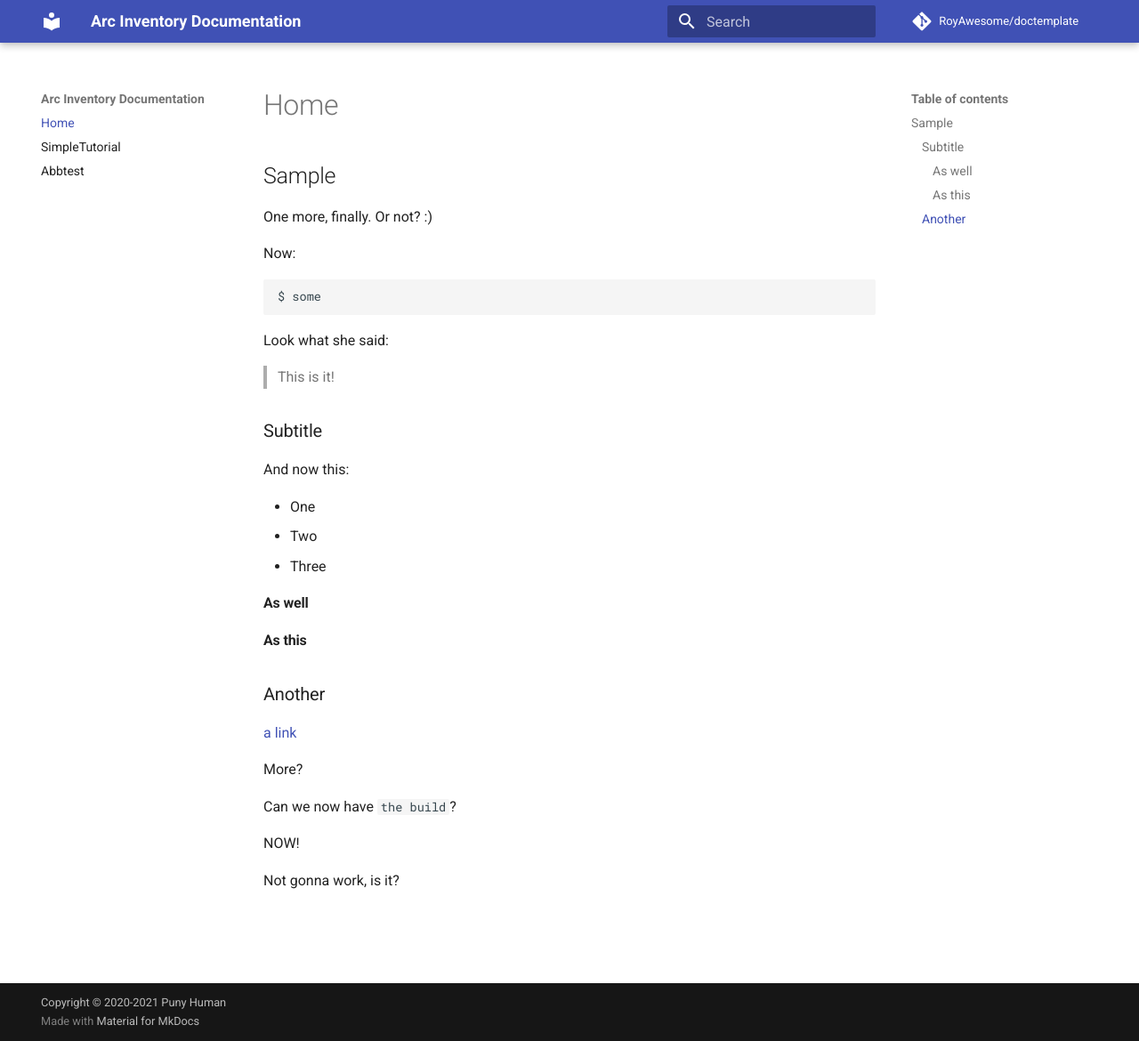
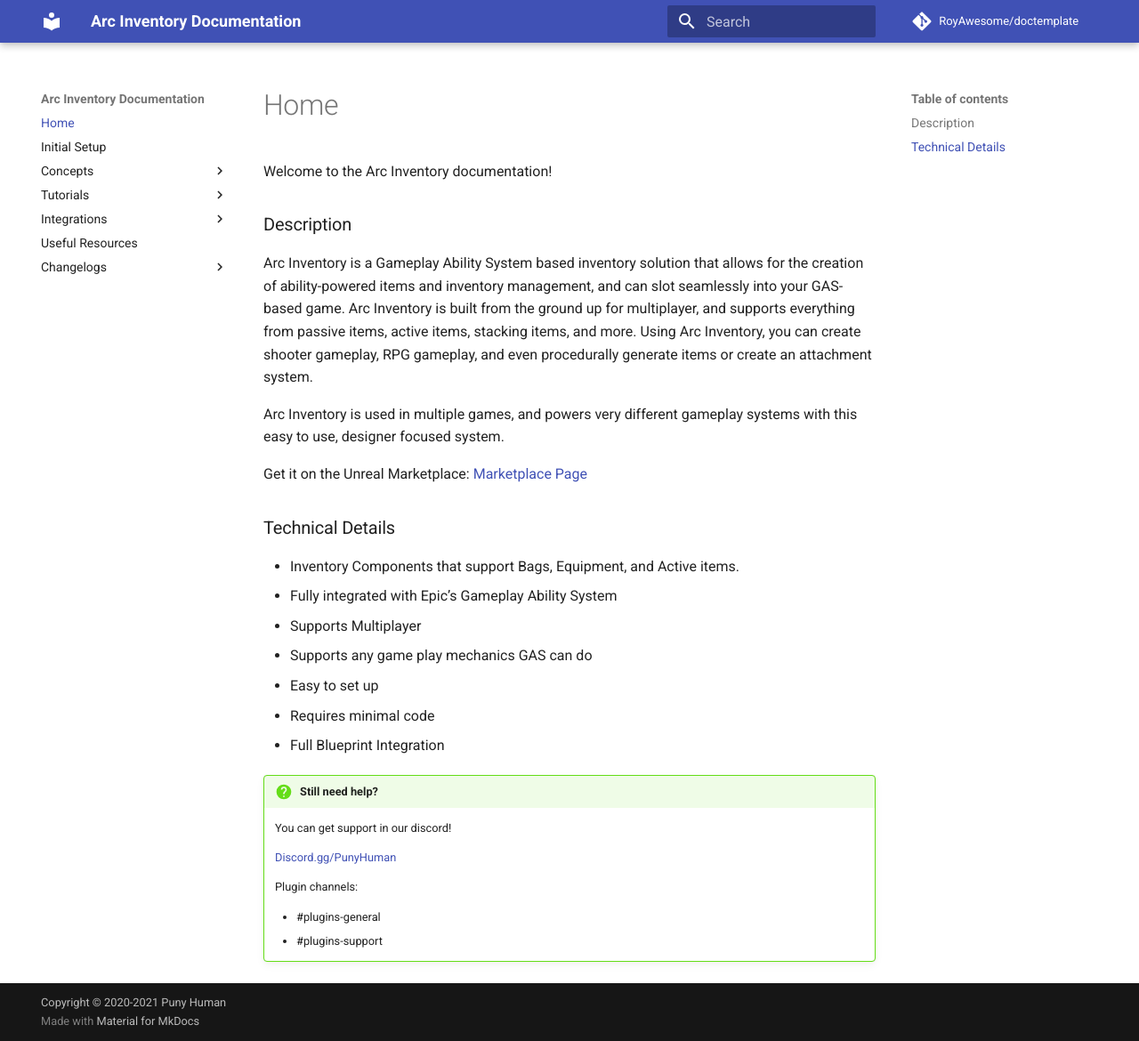
Before and after one commit to punyhumangames/ArcPluginsDocumentation, an MkDocs documentation site: the page built from docs/index.md, in a window 1280 px wide and 1170 px high. Shown: the whole window at 89% size. Built offline with MkDocs 1.6.1 and Material for MkDocs 9.7.7, drawn with Linux system fonts in a browser that asks for light colours.

Commit message:
initial layout and first documentation

````diff
--- a/docs/index.md
+++ b/docs/index.md
@@ -1,40 +1,31 @@
-## Sample
+Welcome to the Arc Inventory documentation!
 
-One more, finally. Or not? :)
+### Description
 
-Now:
-
-```
-$ some
-```
-
-Look what she said:
-
-> This is it!
-
-### Subtitle
-
-And now this:
-
-- One
-- Two
-- Three
+Arc Inventory is a Gameplay Ability System based inventory solution that allows for the creation of ability-powered items and inventory management, and can slot seamlessly into your GAS-based game. Arc Inventory is built from the ground up for multiplayer, and supports everything from passive items, active items, stacking items, and more. Using Arc Inventory, you can create shooter gameplay, RPG gameplay, and even procedurally generate items or create an attachment system.
 
 
-#### As well
+Arc Inventory is used in multiple games, and powers very different gameplay systems with this easy to use, designer focused system.
 
-#### As this
+Get it on the Unreal Marketplace: [Marketplace Page](https://www.unrealengine.com/marketplace/en-US/product/arc-inventory)
 
-### Another
+### Technical Details
 
-[a link](https://aws.com)
-
-More?
+- Inventory Components that support Bags, Equipment, and Active items.
+- Fully integrated with Epic’s Gameplay Ability System
+- Supports Multiplayer
+- Supports any game play mechanics GAS can do
+- Easy to set up
+- Requires minimal code
+- Full Blueprint Integration
 
 
-Can we now have `the build`?
+!!! question "Still need help?"
+    You can get support in our discord!
 
-NOW!
+    [Discord.gg/PunyHuman](https://discord.gg/GKvW4yMCJg)
 
+    Plugin channels:
 
-Not gonna work, is it?
+    * \#plugins-general
+    * \#plugins-support
--- a/mkdocs.yml
+++ b/mkdocs.yml
@@ -7,8 +7,22 @@
 copyright : Copyright &copy; 2020-2021 Puny Human
 nav:
     - Home: index.md
-    - SimpleTutorial: simpletutorial.md
-    - Abbtest: abbtest.md
+    - "Initial Setup": initialsetup.md
+    - "Concepts":
+        - "High Level": "concepts/highlevel.md"
+        - "Inventory": "concepts/inventory.md"
+        - "Item Stacks": "concepts/itemstack.md"
+        - "Item Generators": "concepts/generators.md"
+        - "User Interface": "concepts/ui.md"
+    - Tutorials:
+      - "Simple FPS": simplefps.md
+    - Integrations:
+      - "MoveIt": "integrations/moveit.md"
+    - "Useful Resources": usefulresources.md
+    - Changelogs:
+      - 'changelogs/1.2.2.113.md'
+      - 'changelogs/1.2.1.106.md'
+      - 'changelogs/1.2.0.md'
 theme:
   name: 'material'
 markdown_extensions:
@@ -17,3 +31,5 @@
   - pymdownx.details
   - pymdownx.superfences
   - pymdownx.snippets
+  - def_list
+  - pymdownx.tabbed
````
Also changed, not shown: docs/abbtest.md (+5 -2 lines), docs/changelogs/1.2.0.md (added, +20 -0 lines), docs/changelogs/1.2.1.106.md (added, +4 -0 lines), docs/changelogs/1.2.2.113.md (added, +4 -0 lines), docs/initialsetup.md (added, +45 -0 lines), docs/simplefps.md (renamed from docs/simpletutorial.md, +7 -2 lines), docs/usefulresources.md (added, +1 -0 lines), includes/resourcelinks.md (added, +2 -0 lines), docs/concepts/generators.md (added), docs/concepts/highlevel.md (added), docs/concepts/inventory.md (added), docs/concepts/itemstack.md (added), docs/concepts/ui.md (added), docs/img/initialsetup/configurationpanel.png (added), 1 more files.
